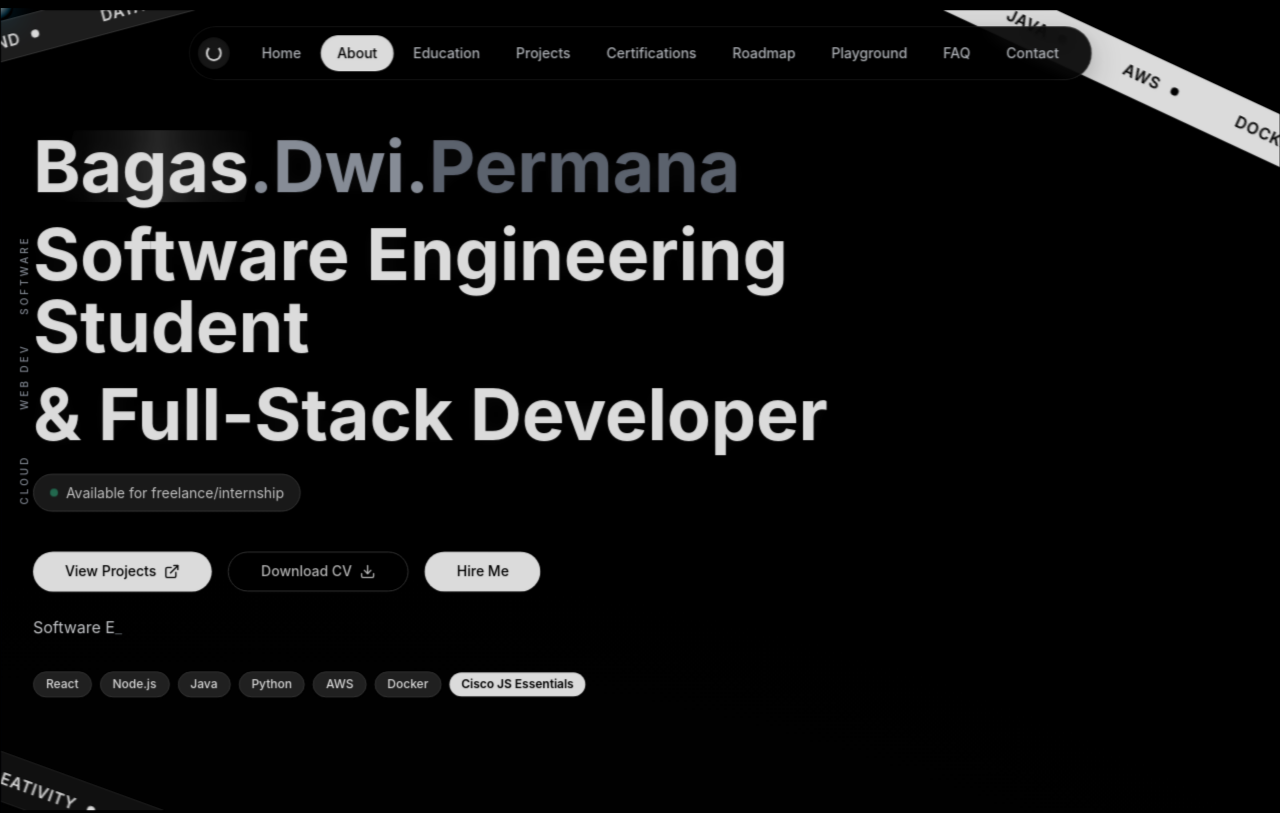
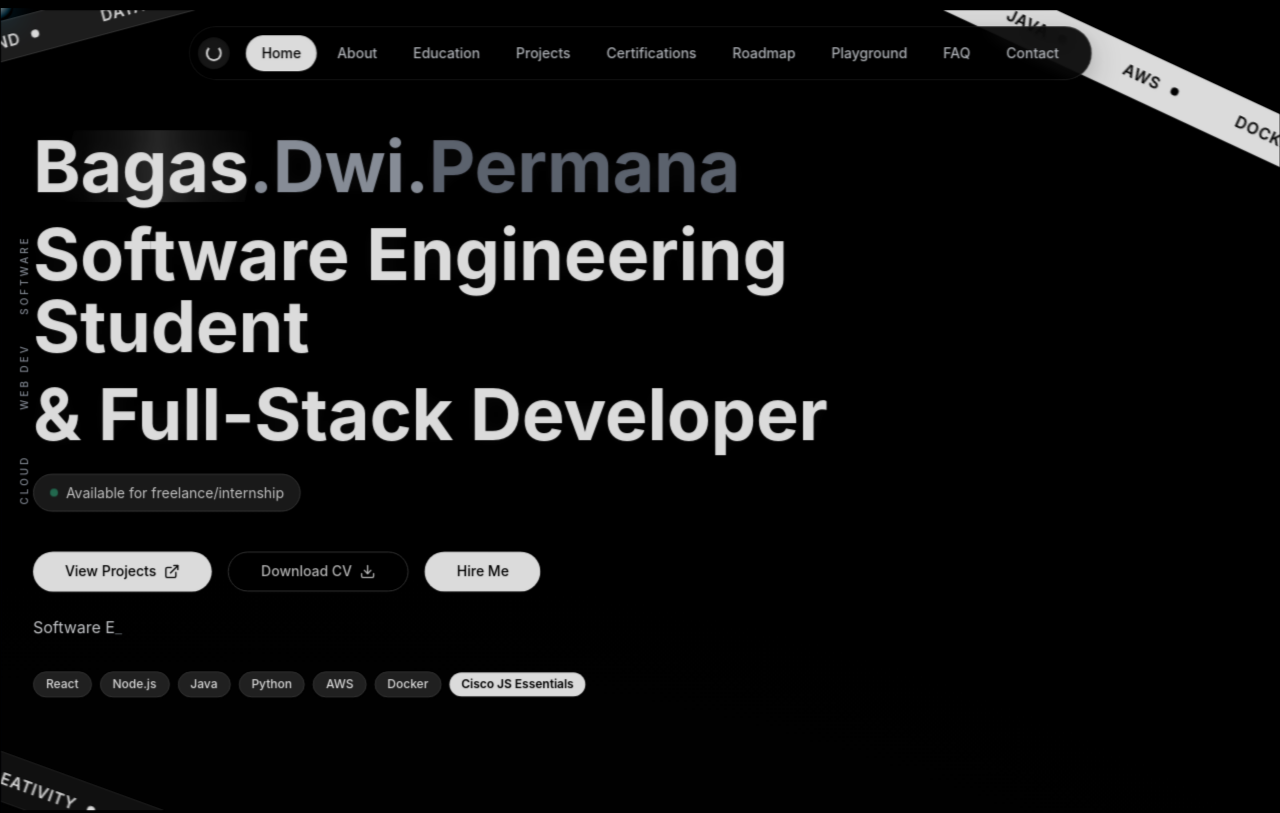
Before and after one commit to bagassdwipermanaa/portofolio_bagas_dwi_permana, a React (Vite) app: page / in a window 1280 px wide. Shown: the top 813 px of the page. Built offline with nearby package versions, Linux system fonts and the light colour scheme.

Commit message:
AJDBJAKDSNALDAJSDASKDSAKJHKLJDNKASBDKVASLBKDNSA

```diff
--- a/src/components/About.jsx
+++ b/src/components/About.jsx
@@ -101,7 +101,7 @@ const About = () => {
   };
 
   return (
-    <section id="about" className="py-20 relative overflow-hidden">
+    <section className="py-20 relative overflow-hidden">
       <div className="absolute inset-0 bg-gradient-to-b from-transparent via-white/5 to-transparent"></div>
 
       <div className="max-w-7xl mx-auto px-4 sm:px-6 lg:px-8 relative z-10">
--- a/src/components/Navbar.jsx
+++ b/src/components/Navbar.jsx
@@ -9,7 +9,6 @@ const Navbar = () => {
   const [activeSection, setActiveSection] = useState("home");
   const [scrollProgress, setScrollProgress] = useState(0);
   const tickingRef = useRef(false);
-  const sectionRatiosRef = useRef({});
 
   useEffect(() => {
     const handleScroll = () => {
@@ -22,10 +21,43 @@ const Navbar = () => {
         const progress =
           totalScrollable > 0 ? (window.scrollY / totalScrollable) * 100 : 0;
         setScrollProgress(progress);
+
+        // Simple and accurate section detection
+        const currentScrollY = window.scrollY;
+        const windowHeight = window.innerHeight;
+
         // If near very top, force active to home
-        if (window.scrollY < 120) {
+        if (currentScrollY < 100) {
           setActiveSection("home");
+        } else {
+          // Find which section is currently in the center area of viewport
+          let currentSection = "home";
+
+          for (let i = sectionIds.length - 1; i >= 0; i--) {
+            const sectionId = sectionIds[i];
+            const element = document.getElementById(sectionId);
+            if (element) {
+              const rect = element.getBoundingClientRect();
+              const sectionTop = rect.top;
+              const sectionHeight = rect.height;
+
+              // Check if this section is in the center area of viewport
+              if (
+                sectionTop <= windowHeight * 0.3 &&
+                sectionTop + sectionHeight >= windowHeight * 0.3
+              ) {
+                currentSection = sectionId;
+                break;
               }
+            }
+          }
+
+          if (currentSection !== activeSection) {
+            console.log(`Section changed to: ${currentSection}`);
+            setActiveSection(currentSection);
+          }
+        }
+
         tickingRef.current = false;
       });
     };
@@ -35,7 +67,7 @@ const Navbar = () => {
     return () => window.removeEventListener("scroll", handleScroll);
   }, []);
 
-  useEffect(() => {
+  // Define section IDs for scroll detection
   const sectionIds = [
     "home",
     "about",
@@ -47,45 +79,6 @@ const Navbar = () => {
     "faq",
     "contact",
   ];
-
-    const observer = new IntersectionObserver(
-      (entries) => {
-        entries.forEach((entry) => {
-          const id = entry.target.id;
-          sectionRatiosRef.current[id] = entry.isIntersecting
-            ? entry.intersectionRatio
-            : 0;
-        });
-
-        // Choose the section with the highest intersection ratio
-        let bestId = activeSection;
-        let bestRatio = 0;
-        for (const id of sectionIds) {
-          const r = sectionRatiosRef.current[id] ?? 0;
-          if (r > bestRatio) {
-            bestRatio = r;
-            bestId = id;
-          }
-        }
-        if (bestRatio > 0.05 && bestId !== activeSection) {
-          setActiveSection(bestId);
-        }
-      },
-      {
-        root: null,
-        // Multiple thresholds for smoother and more accurate detection
-        threshold: [0.05, 0.1, 0.25, 0.5, 0.75, 1],
-        rootMargin: "-35% 0px -55% 0px",
-      }
-    );
-
-    sectionIds.forEach((id) => {
-      const el = document.getElementById(id);
-      if (el) observer.observe(el);
-    });
-
-    return () => observer.disconnect();
-  }, []);
 
   const scrollToSection = (sectionId) => {
     const element = document.getElementById(sectionId);
--- a/src/components/Projects.jsx
+++ b/src/components/Projects.jsx
@@ -153,7 +153,7 @@ const Projects = () => {
   };
 
   return (
-    <section id="projects" className="py-20 relative overflow-hidden">
+    <section className="py-20 relative overflow-hidden">
       {/* Use global background only (no extra overlay) */}
       <div className="absolute inset-0 pointer-events-none"></div>
 
```
Lines whose indentation alone changed are shown as unchanged.
